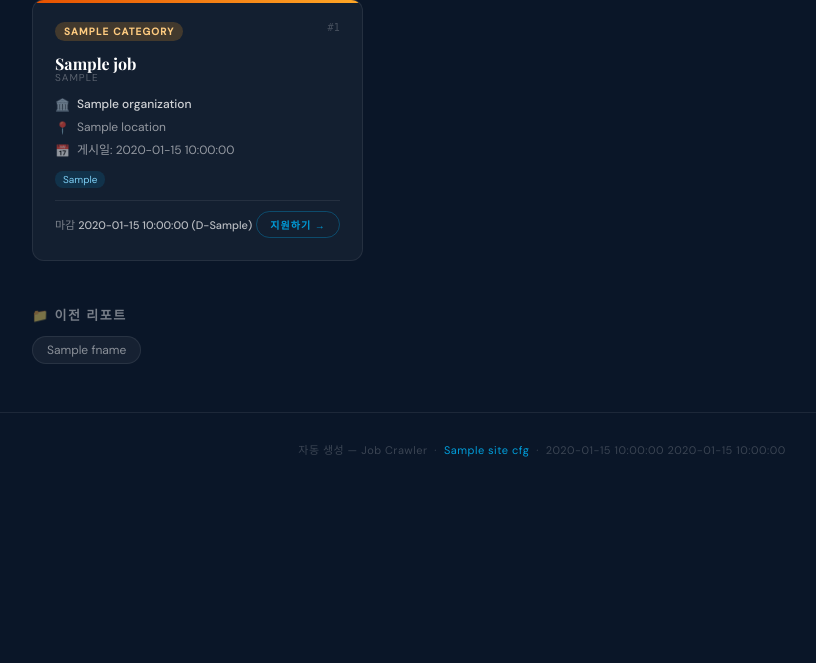
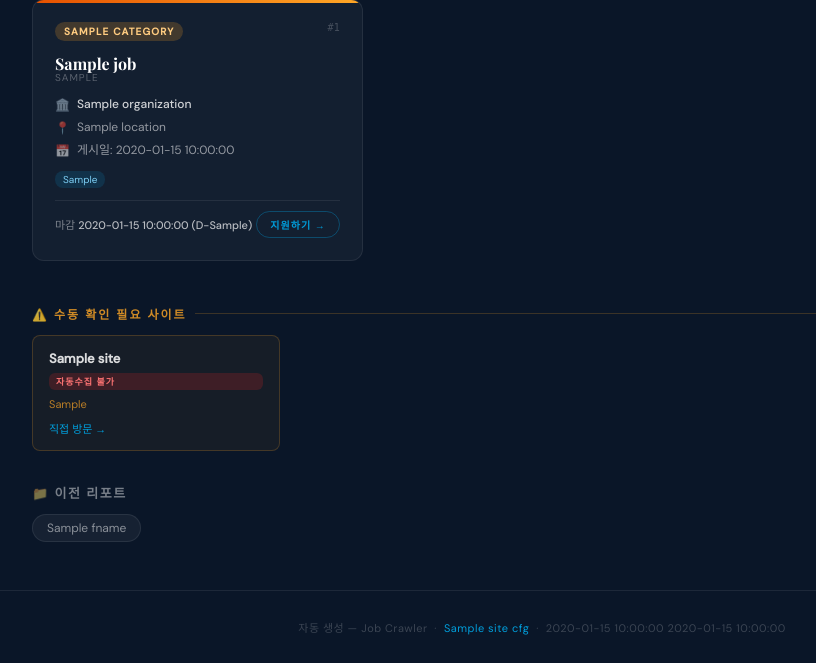
Before and after one commit to imrimee/job-crawler, a Python web app: template templates/jobs.html.j2 in a window 1280 px wide. Shown: the part 611-1274 px from the top of the page, without its empty margins (98-914 px from the left). Before the commit the page ends 1068 px from the top, so only its background shows below. Run offline with Jinja, Linux system fonts and the light colour scheme; the template is opened without the code that fills it: most values are stand-ins (such as "Sample title", 1, 10 or a date in 2020).

Commit message:
Add manual check section to HTML report for sites with crawling issues

```diff
--- a/templates/jobs.html.j2
+++ b/templates/jobs.html.j2
@@ -140,6 +140,19 @@
   .archive-link { font-size:12px; padding:5px 14px; border-radius:16px; background:rgba(255,255,255,.05); color:rgba(255,255,255,.5); text-decoration:none; border:1px solid var(--border); transition:all .2s; }
   .archive-link:hover { background:rgba(255,255,255,.1); color:#fff; }
   .archive-link.current { background:rgba(0,158,219,.2); color:#7ecff5; border-color:rgba(0,158,219,.4); }
+
+  /* Manual check section */
+  .manual-check { max-width:1100px; margin:0 auto 32px; padding:0 40px; }
+  .manual-check-title { font-size:12px; font-weight:600; letter-spacing:2px; text-transform:uppercase; color:rgba(255,167,38,.8); margin-bottom:12px; display:flex; align-items:center; gap:8px; }
+  .manual-check-title::after { content:''; flex:1; height:1px; background:rgba(255,167,38,.2); }
+  .manual-check-grid { display:grid; grid-template-columns:repeat(auto-fill,minmax(240px,1fr)); gap:10px; }
+  .manual-card { background:rgba(255,167,38,.05); border:1px solid rgba(255,167,38,.2); border-radius:8px; padding:14px 16px; display:flex; flex-direction:column; gap:6px; }
+  .manual-card-name { font-size:13px; font-weight:600; color:rgba(255,255,255,.85); }
+  .manual-card-reason { font-size:11px; color:rgba(255,167,38,.7); line-height:1.5; }
+  .manual-card-link { font-size:11px; color:var(--blue); text-decoration:none; margin-top:2px; }
+  .manual-card-link:hover { text-decoration:underline; }
+  .manual-badge-blocked { font-size:9px; font-weight:700; letter-spacing:1px; text-transform:uppercase; padding:2px 7px; border-radius:6px; background:rgba(220,38,38,.2); color:#f87171; display:inline-block; }
+  .manual-badge-intermittent { font-size:9px; font-weight:700; letter-spacing:1px; text-transform:uppercase; padding:2px 7px; border-radius:6px; background:rgba(255,167,38,.2); color:#fbbf24; display:inline-block; }
 
   /* Footer */
   footer { border-top:1px solid var(--border); padding:28px 40px; text-align:center; }
@@ -295,6 +308,27 @@
 {% endif %}
 </main>
 
+<!-- MANUAL CHECK SITES -->
+{% if manual_sites %}
+<div class="manual-check">
+  <div class="manual-check-title">⚠️ 수동 확인 필요 사이트</div>
+  <div class="manual-check-grid">
+    {% for site in manual_sites %}
+    <div class="manual-card">
+      <div class="manual-card-name">{{ site.name }}</div>
+      {% if not site.enabled %}
+      <span class="manual-badge-blocked">자동수집 불가</span>
+      {% else %}
+      <span class="manual-badge-intermittent">간헐적 차단</span>
+      {% endif %}
+      <div class="manual-card-reason">{{ site.manual_reason }}</div>
+      <a class="manual-card-link" href="{{ site.url }}" target="_blank">직접 방문 →</a>
+    </div>
+    {% endfor %}
+  </div>
+</div>
+{% endif %}
+
 <!-- ARCHIVE NAV -->
 {% if archive_files %}
 <div class="archive">
```
Also changed, not shown: config/search_conditions.yaml (+8 -0 lines), renderer.py (+8 -0 lines).
